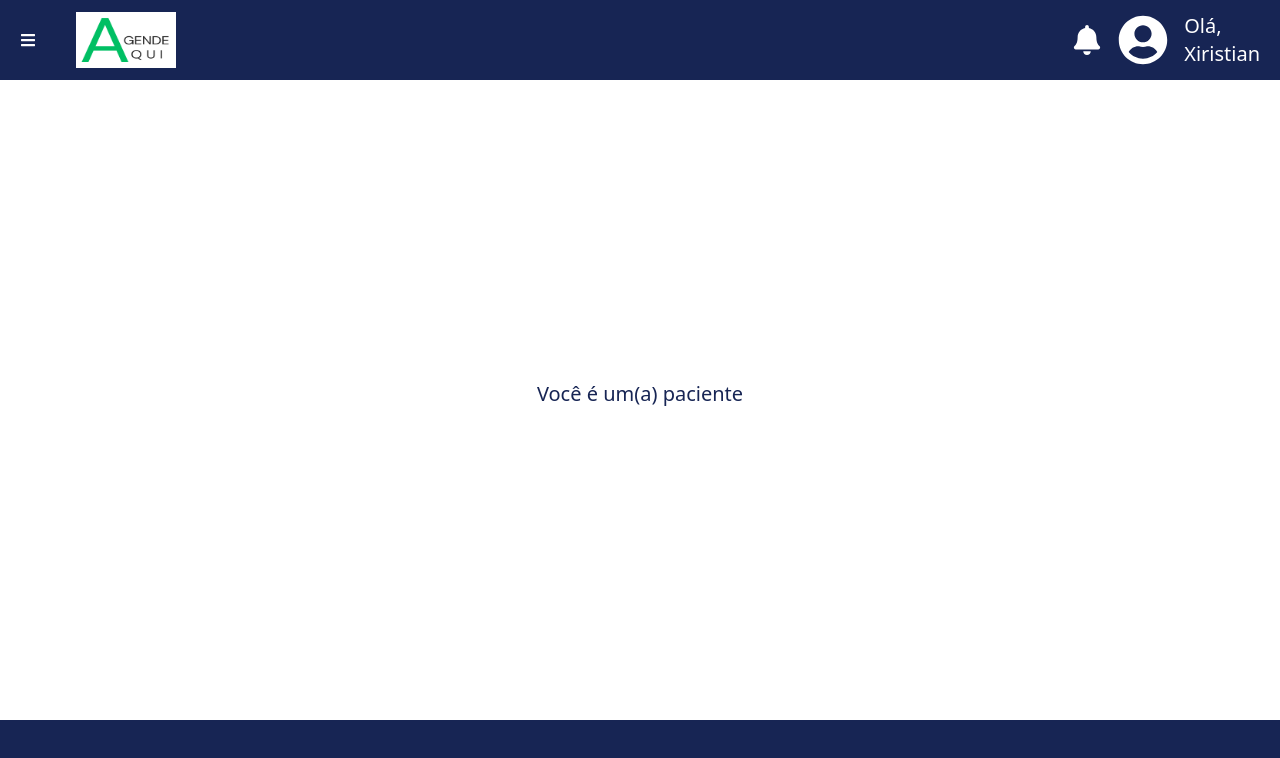
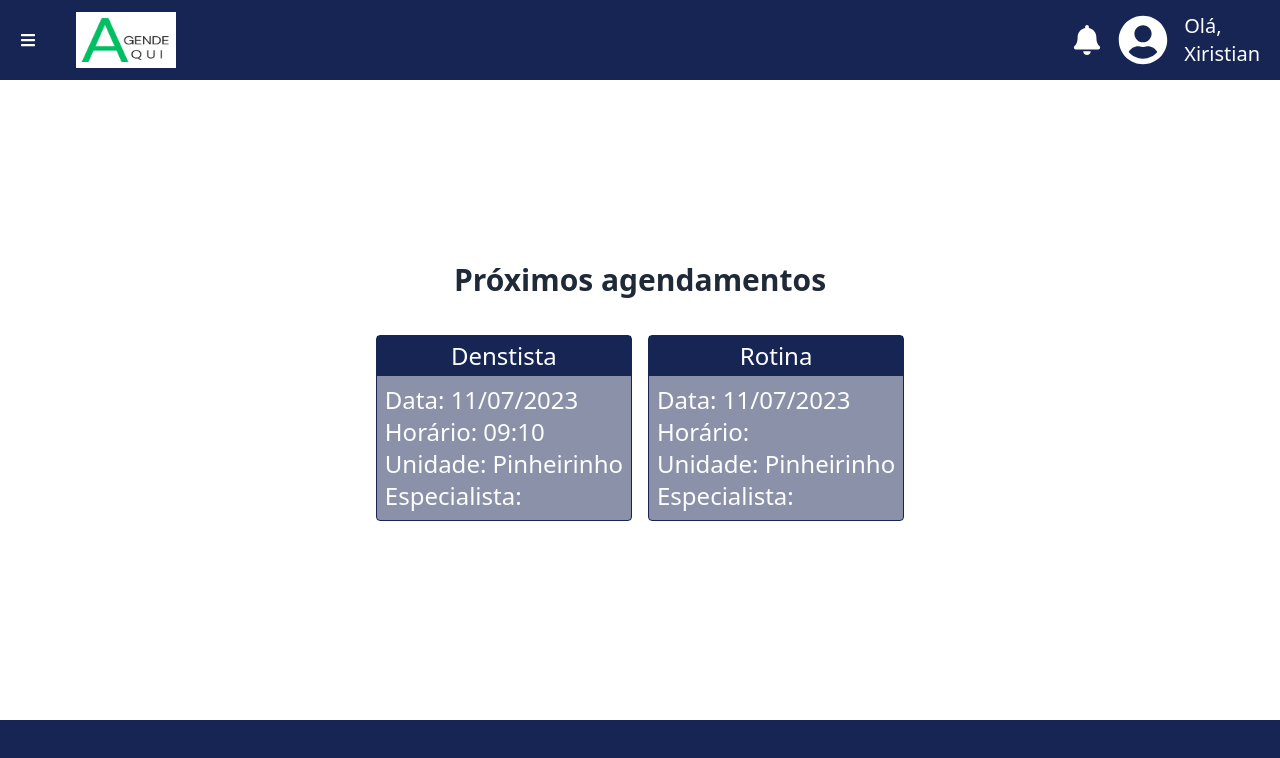
Before and after one commit to Xiristian/ABP-Front-End, a Next.js app: page /patient in a window 1280 px wide. Shown: the top 758 px of the page. Built offline with nearby package versions, Linux system fonts and the light colour scheme.

Commit message:
Tela de consulta de agendamento

```diff
--- a/src/pages/patient/index.tsx
+++ b/src/pages/patient/index.tsx
@@ -1,7 +1,10 @@
+import Schedules from "@/components/SchedulesCard";
+
 export default function Home() {
-    return (
-      <div className="flex min-h-full w-full items-center justify-center flex-col">
-        <h1 className="text-xl text-blue-950 pb-3">Você é um(a) paciente</h1>
-      </div>
-    )
-  }
+  return (
+    <div className="flex min-h-full w-full items-center text-left justify-center flex-col">
+      <h2 className="mb-5 text-3xl font-semibold text-gray-800">Próximos agendamentos</h2>
+      <Schedules />
+    </div>
+  )
+}
```
